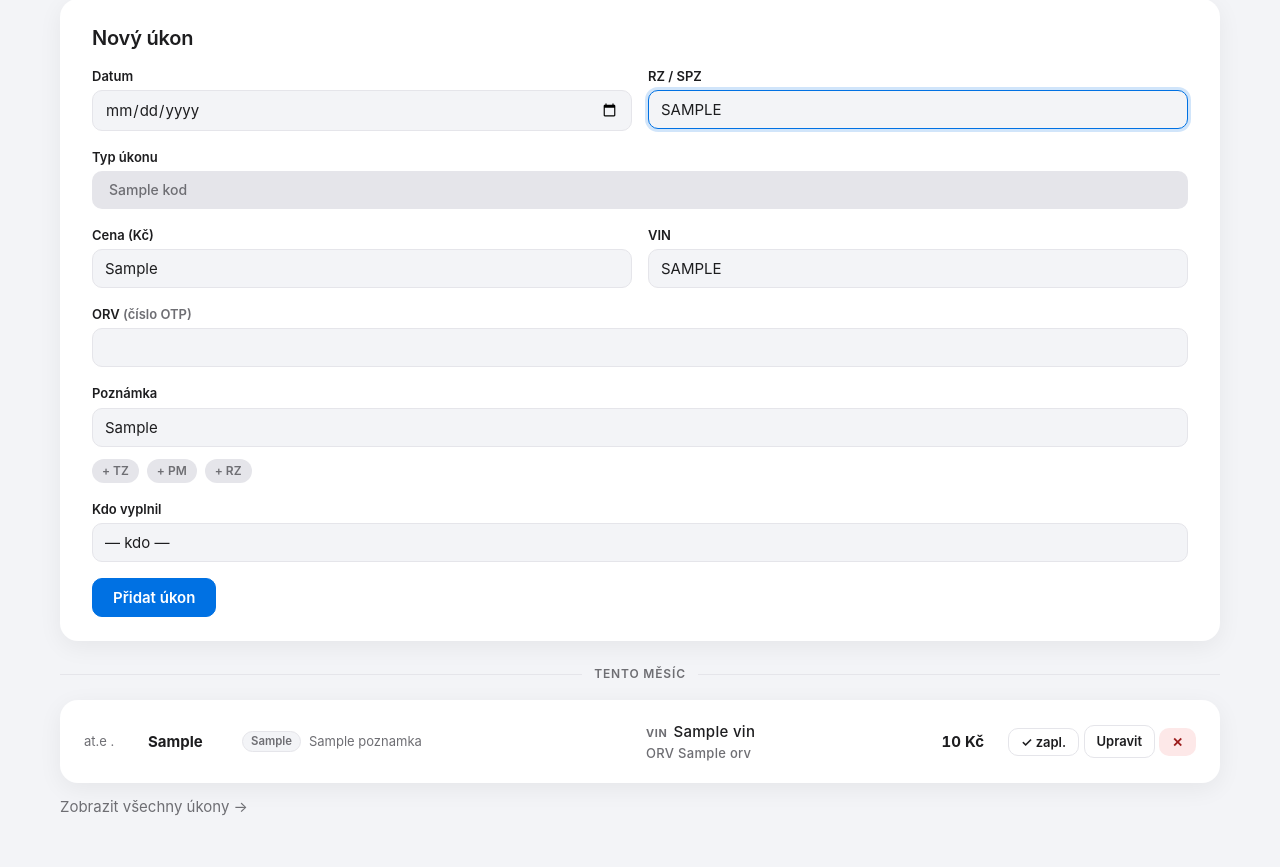
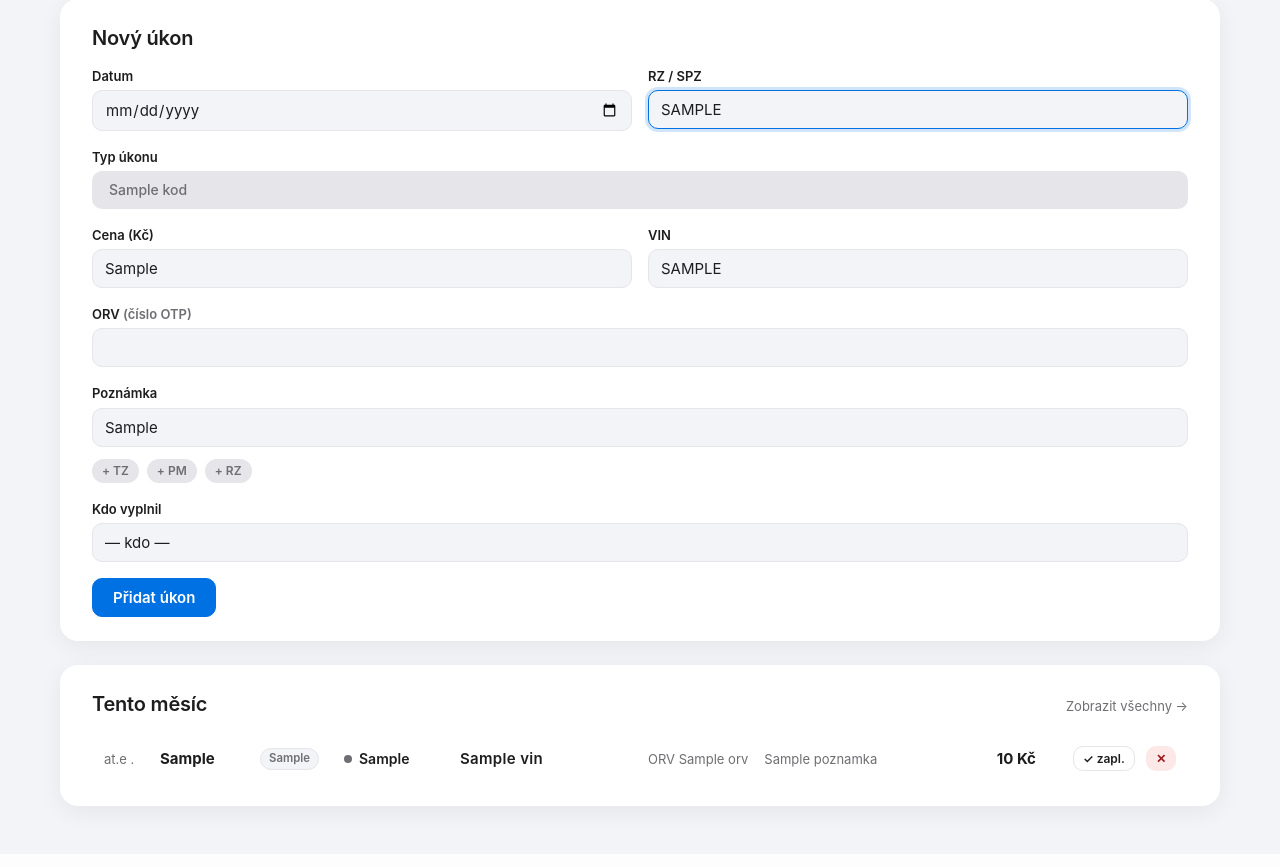
Before and after one commit to Kosacek/prepis-vozidla, a Flask app: template ukony_tracker/templates/ukony_entry.html in a window 1280 px wide. Shown: the part 177-1044 px from the top of the page. After the commit the page ends 999 px from the top, so only its background shows below. Run offline with Flask 3, Linux system fonts and the light colour scheme; the template is opened without the code that fills it: most values are stand-ins (such as "Sample title", 1, 10 or a date in 2020).

Commit message:
feat(evidence): per-firm 'Tento měsíc' list in the dashboard row style
Same recent-row design as the dashboard and /ukony/vse: row is a link opening
the shared edit modal, kdo badge before the price, firm color dot, ORV shown
inline in the mid column. Payment badge-toggle (zapl./část. ✕) and delete stay
as the trailing action cluster; dedicated 'Upravit' button dropped.

```diff
--- a/ukony_tracker/routes/ukony.py
+++ b/ukony_tracker/routes/ukony.py
@@ -90,6 +90,7 @@ def entry(firma_id):
         total=total,
         pocet=len(rows),
         mesic=mesic,
+        firma_colors=colors_service.firma_color_map(conn),  # dot colors, same as dashboard
         # After adding an úkon we carry the typ/date/price/note back so the next
         # car of the same kind can be added with only a fresh RZ/VIN. Absent on
         # first load → defaults (today, first typ, that typ's price, empty).
--- a/ukony_tracker/templates/ukony_entry.html
+++ b/ukony_tracker/templates/ukony_entry.html
@@ -64,22 +64,31 @@
   </form>
 </div>
 
-<div class="divider">Tento měsíc</div>
+{# ── Tento měsíc — same row design as the dashboard's "Poslední úkony" (whole
+     row is a link opening the edit modal) + the trailing action cluster. ── #}
 {% set back_url = '/ukony/' ~ firma.id ~ '?mesic=' ~ mesic %}
-<div class="mesic-list">
+<div class="card recent-card">
+  <div class="card-head"><h2>Tento měsíc</h2>
+    <a href="/ukony/vse?firma={{ firma.id }}" class="muted small">Zobrazit všechny →</a>
+  </div>
+  <div class="recent-list">
     {% for u in ukony %}
-  <div class="ukon-row">
-    <span class="u-datum muted">{{ u.datum[8:10] }}.{{ u.datum[5:7] }}.</span>
-    <span class="u-main" data-datum="{{ u.datum[8:10] }}.{{ u.datum[5:7] }}.">
-      <b class="u-rz">{{ u.rz or '—' }}</b>
+    <div class="ukony-item">
+      <a class="recent-row" href="/ukony/{{ u.id }}/upravit?back={{ back_url|urlencode }}">
+        <span class="recent-date muted">{{ u.datum[8:10] }}.{{ u.datum[5:7] }}.</span>
+        <b class="recent-rz">{{ u.rz or '—' }}</b>
         <span class="tag">{{ u.typ_kod }}</span>
-      {% if u.prevod %}<span class="muted u-pozn">{{ u.prevod }}</span>{% endif %}
-      {% if u.poznamka %}<span class="muted u-pozn">{{ u.poznamka }}</span>{% endif %}
-      {{ m.person_badge(u.zpracoval) }}
+        <span class="recent-firma">
+          <span class="firma-dot" style="background: {{ firma_colors.get(u.firma_zkratka, 'var(--muted)') }};"></span>{{ u.firma_zkratka }}
         </span>
-    <span class="u-vin" data-typ="{{ u.typ_kod }}">{{ u.vin or '—' }}{% if u.orv %}<span class="muted small" style="display:block">ORV {{ u.orv }}</span>{% endif %}</span>
-    <span class="u-kc"><b>{{ u.celkem|int }} Kč</b></span>
-    <span class="u-actions">
+        {# VIN span always rendered (fixed-width flex column) so ORV/převod/
+           poznámka start at the same x on every row — same rule as the dashboard. #}
+        <span class="recent-mid small"><b class="recent-vin">{{ u.vin or '' }}</b>{% if u.orv %}<span class="recent-pozn muted">ORV {{ u.orv }}</span>{% endif %}{% if u.prevod %}<span class="recent-pozn muted">{{ u.prevod }}</span>{% endif %}{% if u.poznamka %}<span class="recent-pozn muted">{{ u.poznamka }}</span>{% endif %}</span>
+        <span class="recent-kdo">{{ m.person_badge(u.zpracoval) }}</span>
+        <span class="recent-kc"><b>{{ u.celkem|int }} Kč</b></span>
+      </a>
+      <span class="row-actions actions">
+        {# Payment toggle: the badge doubles as the cancel button (existing UX). #}
         <span class="stav-slot">
           {% if u.stav_platby == 'zaplaceno' %}
           <form method="post" action="/ukony/{{ u.id }}/zaplaceno">
@@ -101,8 +110,7 @@
           </form>
           {% endif %}
         </span>
-      <a class="btn btn-sm" href="/ukony/{{ u.id }}/upravit?back={{ back_url|urlencode }}">Upravit</a>
-      <form method="post" action="/ukony/{{ u.id }}/smazat" style="display:inline"
+        <form method="post" action="/ukony/{{ u.id }}/smazat"
           onsubmit="return confirm('Opravdu smazat úkon {{ u.rz or u.id }}?')">
           <input type="hidden" name="back" value="{{ back_url }}">
           <button type="submit" class="btn btn-sm btn-danger" title="Smazat">✕</button>
@@ -110,11 +118,14 @@
       </span>
     </div>
     {% else %}
-  <div class="muted" style="padding: var(--sp-4) 0;">Zatím žádné úkony v tomto měsíci.</div>
+    <p class="muted" style="padding: var(--sp-4);">Zatím žádné úkony v tomto měsíci.</p>
     {% endfor %}
   </div>
-<a class="muted" style="display:inline-block; margin-top: var(--sp-3);" href="/ukony/vse?firma={{ firma.id }}">Zobrazit všechny úkony →</a>
+</div>
 {% endif %}
+
+{% include "_ukon_modal.html" %}
+<script src="{{ url_for('static', filename='js/ukon_modal.js') }}?v=1"></script>
 
 <script>
 (function(){
```
Also changed, not shown: 1 other file. Lines whose indentation alone changed are shown as unchanged.
